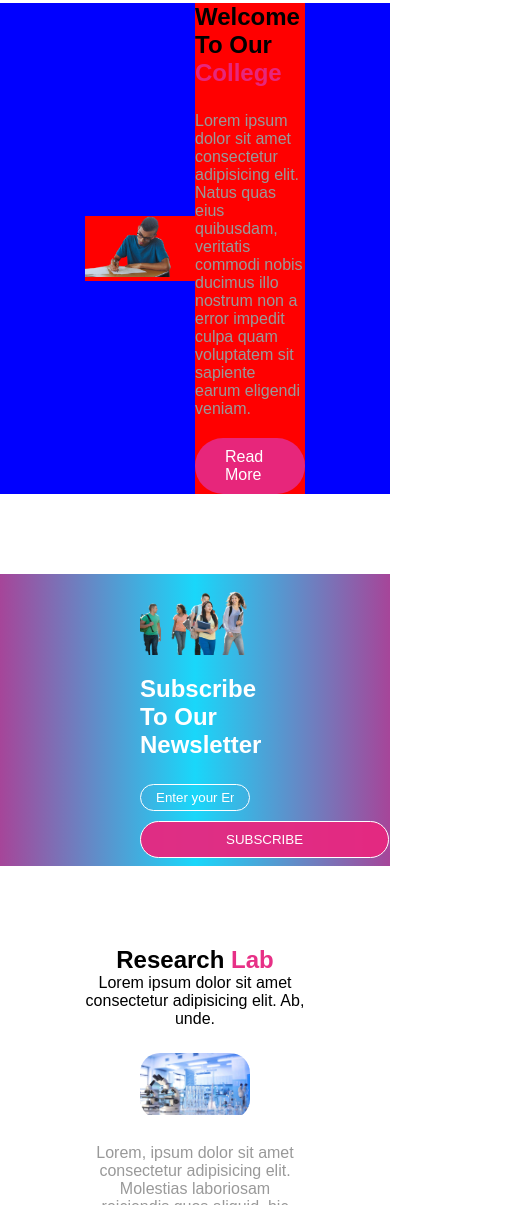
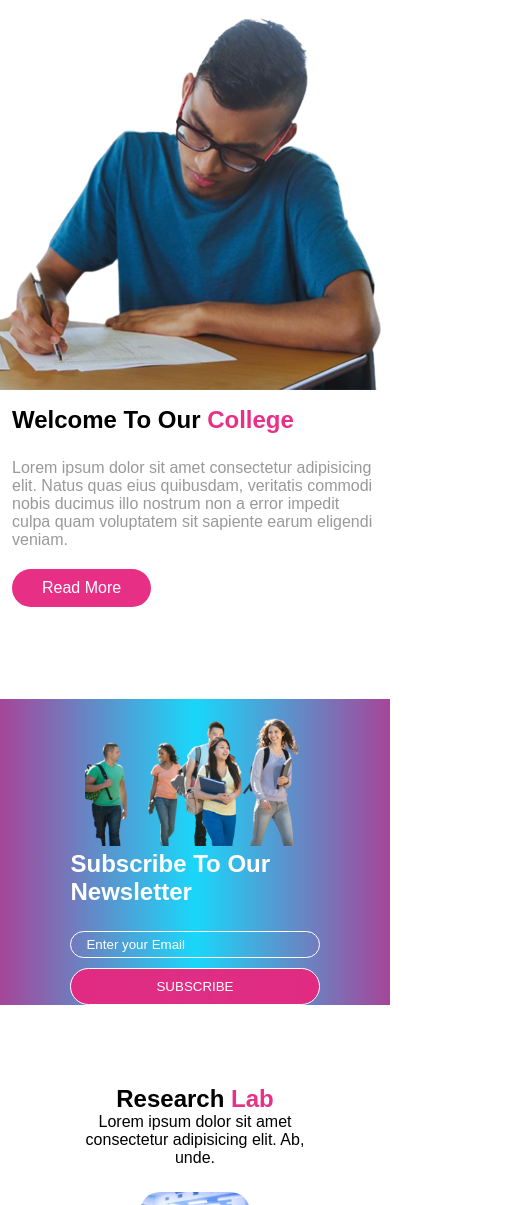
Before and after one commit to Kayode-Lateef/newstoneridge, a plain HTML site: page index.html in a window 390 px wide. Shown: the part 921-2126 px from the top of the page, 528 px wide, since content can reach past the window. Drawn offline with Linux system fonts and the light colour scheme.

Commit message:
Add files via upload

```diff
--- a/index.html
+++ b/index.html
@@ -77,12 +77,36 @@
 
     <section class="about-section layout-padding">
       <div class="container">
-        <div class="colum">
+
+          <div class="image-box">
+            <img src="college-exam.png" alt="" />
+          </div>
+
+          <div class="about-details">
+            <div>
+              <h2>Welcome To Our <span>College</span></h2>
+            </div>
+            <p>
+              Lorem ipsum dolor sit amet consectetur adipisicing elit. Natus
+              quas eius quibusdam, veritatis commodi nobis ducimus illo nostrum
+              non a error impedit culpa quam voluptatem sit sapiente earum
+              eligendi veniam.
+            </p>
+            <a href="">Read More</a>
+          </div>
+
+      </div>
+    </section>
+
+    <!-- <section class="about-section layout-padding">
+      <div class="container">
+        <div class="colum1">
           <div class="image-box">
             <img src="college-exam.png" alt="" />
           </div>
         </div>
-        <div class="colum">
+
+        <div class="colum2">
           <div class="about-details">
             <div>
               <h2>Welcome To Our <span>College</span></h2>
@@ -97,11 +121,24 @@
           </div>
         </div>
       </div>
-    </section>
+    </section> -->
 
     <!-- Subscribe section -->
-
     <section class="subscribe-section">
+      <div class="container">
+          <div class="image-box">
+            <img src="College-Students.png" alt="" />
+          </div>
+          <div class="subscribe-details">
+            <h2>Subscribe To Our Newsletter</h2>
+            <form action="">
+              <input type="email" placeholder="Enter your Email" />
+              <button type="submit">Subscribe</button>
+            </form>
+          </div>
+      </div>
+    </section>
+    <!-- <section class="subscribe-section">
       <div class="container">
         <div class="column">
           <div class="image-box">
@@ -118,7 +155,7 @@
           </div>
         </div>
       </div>
-    </section>
+    </section> -->
 
     <section class="lab-section layout-padding">
       <div class="container">
--- a/responsive.css
+++ b/responsive.css
@@ -72,25 +72,13 @@
 
   .about-section .container {
 
-    /* flex-direction: column; */
-    background-color: blue;
-    width: 100%;
+    flex-direction: column;
+    padding: 12px !important;
   }
 
-  .colum{
-    width: 100%;
-    background-color: red;
-
+  .about-section .about-details{
+    margin-top: 12px;
   }
-  .colum .image-box{
-    width: 100%;
-  }
-
-  .about-section .image-box img {
-    max-width: 100%;
-  }
-
-
 
   .about-section .about-details p {
     margin-top: 25px;
--- a/style.css
+++ b/style.css
@@ -137,9 +137,6 @@
       margin-bottom: 50px;
   }
 
-  .colum{
-    width: 50%;
-  }
 
 
   .about-section .container {
@@ -149,9 +146,11 @@
     width: 100%;
   }
 
-  .about-section .image-box img {
+  /* .about-section .image-box img {
     max-width: 100%;
-  }
+  } */
+
+
 
   .about-section .about-details h2 span {
     color: #e62881f5;
```
